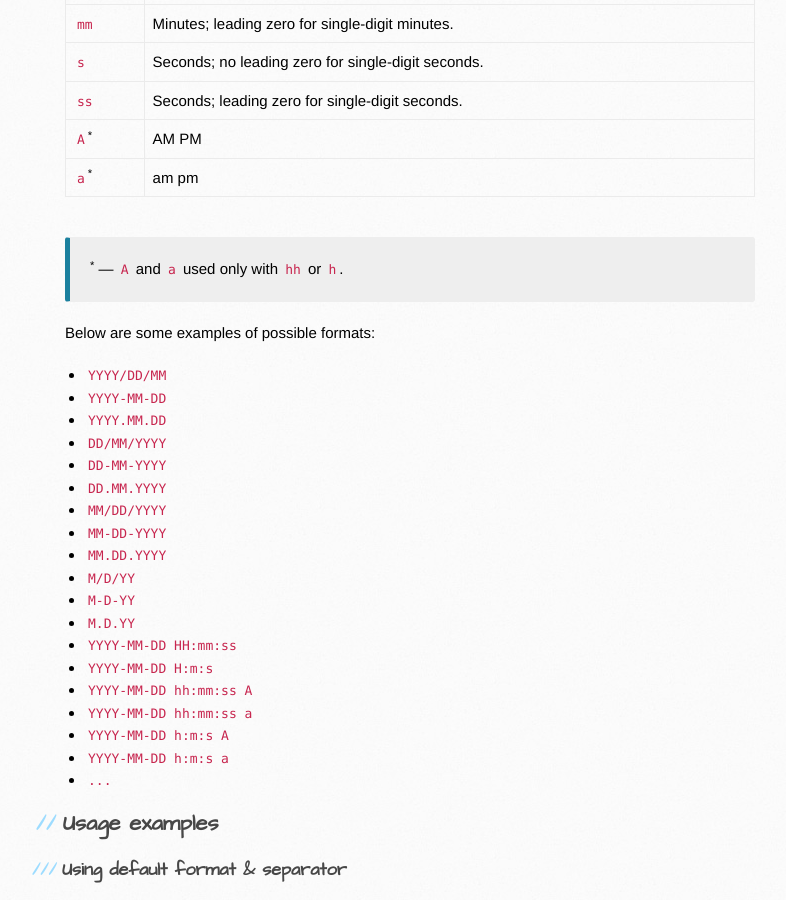
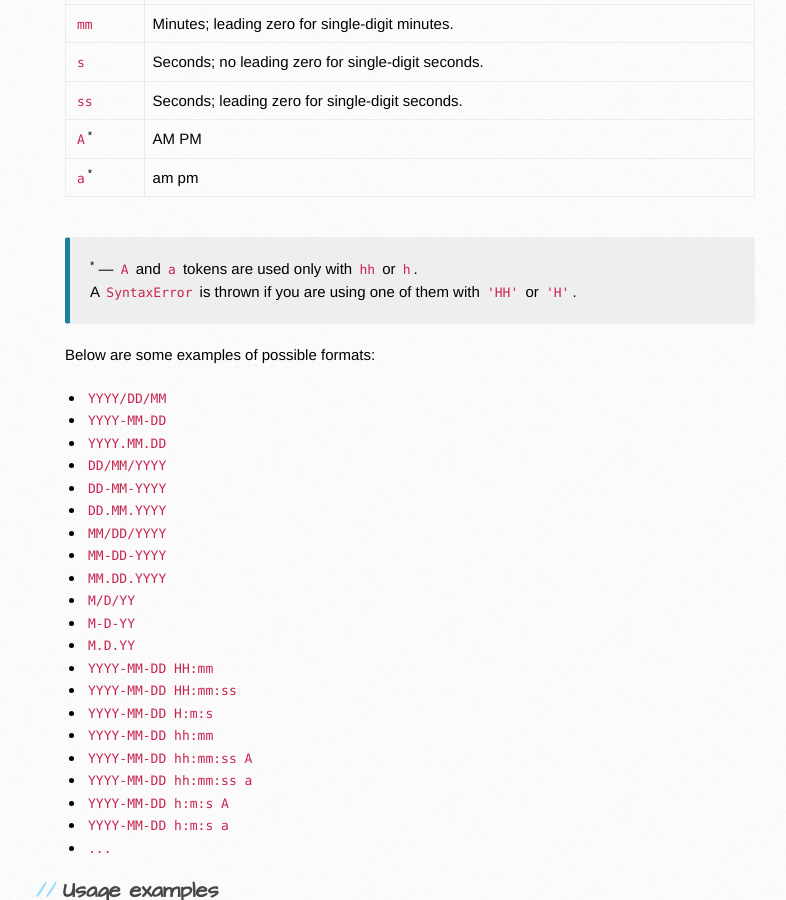
Before and after one commit to Arkni/date-validator, a Jekyll site: the page built from index.html, in a window 1280 px wide and 900 px high, scrolled down 1193 px. Shown: the whole window, without its empty margins (105-891 px from the left). Built offline with Jekyll 4.4.1, drawn with Linux system fonts in a browser that asks for light colours; nearby versions of some CDN libraries; Markdown is read by kramdown in place of the engine named in the settings.

Commit message:
Documentation: Updating docs
- Updating the value of the default format
- Adding a warning about using 'A' & 'a' tokens
- Updating date time example
- Adding some Jekyll configuration variables

```diff
--- a/_config.yml
+++ b/_config.yml
@@ -12,9 +12,9 @@
 
 # Site settings
 title:                Date Validator
-email:                brahim.arkni@gmail.com
 description:          A date validator for jquery-validation plugin.
-twitter_username:     BrahimArkni
+keywords:             jquery, jquery-plugin, jquery-validate, jquery-validation, date, date validator, validation, validate
+fullname:             Brahim Arkni
 github_username:      Arkni
 repository:
   source:             https://github.com/Arkni/date-validator
--- a/_includes/examples/html/date-time.html
+++ b/_includes/examples/html/date-time.html
@@ -1,4 +1,4 @@
-<form id="dateTimeDateForm" method="post" class="form-horizontal">
+<form id="dateTimeForm" method="post" class="form-horizontal">
     <div class="form-group">
         <label class="col-md-3 control-label">Date</label>
         <div class="col-md-6">
--- a/_includes/examples/js/date-time.js
+++ b/_includes/examples/js/date-time.js
@@ -1,4 +1,4 @@
-$('#dateTimeDateForm').validate({
+$('#dateTimeForm').validate({
     rules: {
         date: {
             required: true,
--- a/_layouts/default.html
+++ b/_layouts/default.html
@@ -5,14 +5,15 @@
     <meta charset='utf-8'>
     <meta http-equiv="X-UA-Compatible" content="chrome=1">
     <meta name="viewport" content="width=device-width, initial-scale=1, maximum-scale=1">
+    <meta name="description" content="{{ site.description }}">
+    <meta name="keywords" content="{{ site.keywords }}">
+    <meta name="author" content="{{ site.fullname }}">
     <link href='https://fonts.googleapis.com/css?family=Architects+Daughter' rel='stylesheet' type='text/css'>
 
     <link rel="stylesheet" href="//maxcdn.bootstrapcdn.com/bootstrap/3.3.5/css/bootstrap.min.css">
-    <!-- ================ -->
     <link rel="stylesheet" type="text/css" href="./stylesheets/print.css" media="print" />
     <link rel="stylesheet" type="text/css" href="./stylesheets/stylesheet.css" media="screen" />
     <link rel="stylesheet" type="text/css" href="./stylesheets/pygment_tango.css" media="screen" />
-    <!-- ================ -->
     <link rel="stylesheet" href="//maxcdn.bootstrapcdn.com/font-awesome/4.2.0/css/font-awesome.min.css">
 
     <!--[if lt IE 9]>
@@ -34,9 +35,7 @@
     <div id="content-wrapper">
         <div class="inner clearfix">
             <section id="main-content">
-
                 {{ content }}
-
             </section>
 
             <aside id="sidebar">
--- a/index.html
+++ b/index.html
@@ -20,7 +20,7 @@
                         <td><code>format</code><sup>*</sup></td>
                         <td>String | Array</td>
                         <td>The date format, can be a string or an array of strings.<br/>
-                            It is <code>MM/DD/YYYY</code>, by default</td>
+                            It is <code>DD/MM/YYYY</code>, by default</td>
                     </tr>
                     <tr>
                         <td><code>maxDate</code></td>
@@ -125,7 +125,12 @@
         </div>
 
         <div class="callout callout-info info">
-            <p><sup>*</sup> — <code>A</code> and <code>a</code> used only with <code>hh</code> or <code>h</code>.</p>
+            <p>
+                <sup>*</sup> — <code>A</code> and <code>a</code> tokens are used only with <code>hh</code> or <code>h</code>.
+            </p>
+            <p>
+                A <code>SyntaxError</code> is thrown if you are using one of them with <code>'HH'</code> or <code>'H'</code>.
+            </p>
         </div>
 
         <p>Below are some examples of possible formats:</p>
@@ -142,8 +147,10 @@
             <li><code>M/D/YY</code></li>
             <li><code>M-D-YY</code></li>
             <li><code>M.D.YY</code></li>
+            <li><code>YYYY-MM-DD HH:mm</code></li>
             <li><code>YYYY-MM-DD HH:mm:ss</code></li>
             <li><code>YYYY-MM-DD H:m:s</code></li>
+            <li><code>YYYY-MM-DD hh:mm</code></li>
             <li><code>YYYY-MM-DD hh:mm:ss A</code></li>
             <li><code>YYYY-MM-DD hh:mm:ss a</code></li>
             <li><code>YYYY-MM-DD h:m:s A</code></li>
```
Also changed, not shown: js/date-validator.min.js.
